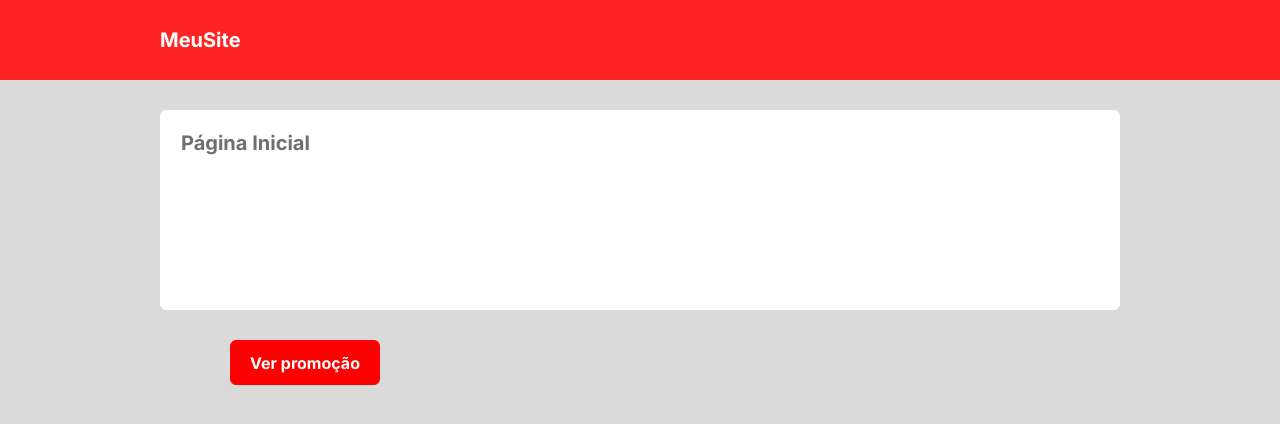
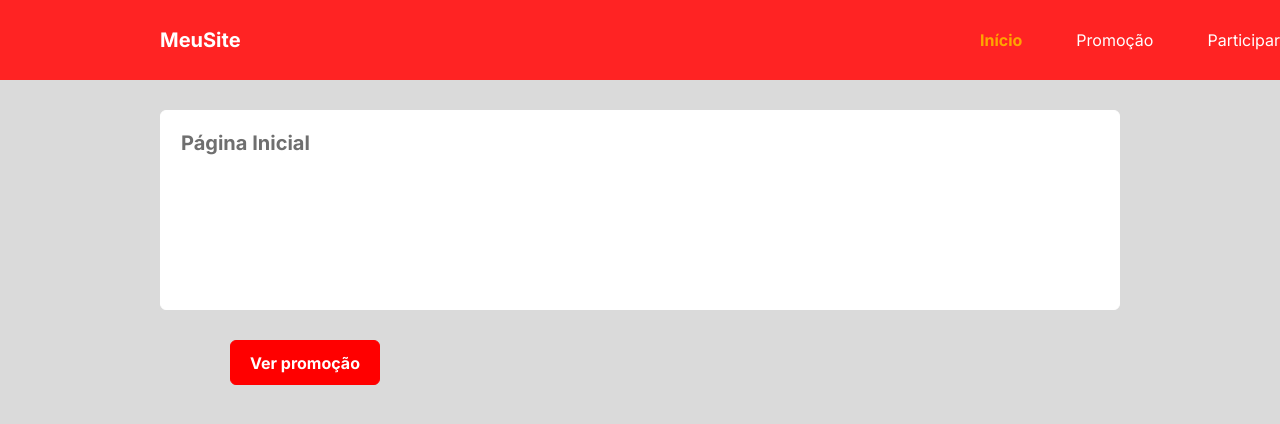
Before and after one commit to Caelest1s/routes-manipulation, a React (Vite) app: page /initial in a window 1280 px wide. Shown: the top 424 px of the page. Built offline with nearby package versions, Linux system fonts and the light colour scheme.

Commit message:
Active Links

```diff
--- a/src/App.tsx
+++ b/src/App.tsx
@@ -12,7 +12,7 @@ export default function App() {
       <BrowserRouter>
         <Routes>
           <Route path="/" element={<ClientHome />} >
-            <Route index element={<Welcome />} />
+            <Route index element={<Navigate to="/initial" />} />
             <Route path="initial" element={<Welcome />} />
             <Route path="promotion" element={<Promotion />} />
             <Route path="signup" element={<SignUp />} />
--- a/src/components/Header/index.tsx
+++ b/src/components/Header/index.tsx
@@ -1,4 +1,4 @@
-import { Link } from 'react-router-dom';
+import { Link, NavLink } from 'react-router-dom';
 import './style.css';
 
 export default function Header() {
@@ -8,6 +8,21 @@ export default function Header() {
                 <Link to="/">
                     <h1>MeuSite</h1>
                 </Link>
+                <div className="rm-container-links ">
+                    {/* nav-orange and nav-white são propriedades CSS, isActive is a boolean method NavLink */}
+                    <NavLink className={({ isActive }) => isActive ? "nav-orange menu-active" : "nav-white"}
+                        to="/initial">
+                        Início
+                    </NavLink>
+                    <NavLink className={({ isActive }) => isActive ? "nav-orange menu-active" : "nav-white"}
+                        to="/promotion">
+                        Promoção
+                    </NavLink>
+                    <NavLink className={({ isActive }) => isActive ? "nav-orange menu-active" : "nav-white"}
+                        to="/signup">
+                        Participar
+                    </NavLink>
+                </div>
             </nav>
         </header>
     );
--- a/src/components/Header/style.css
+++ b/src/components/Header/style.css
@@ -3,3 +3,23 @@ h1 {
     font-size: 20px;
     padding-left: 160px;
 }
+
+.rm-container-links {
+    width: 300px;
+    display: flex;
+    justify-content: space-between;
+    margin: 1rem 0;
+}
+
+
+.nav-orange {
+    color: orange;
+}
+
+.nav-white {
+    color: white;
+}
+
+.menu-active {
+    font-weight: 700;
+}
--- a/src/index.css
+++ b/src/index.css
@@ -42,6 +42,7 @@ nav {
     margin: 0 auto;
     display: flex;
     align-items: center;
+    justify-content: space-between;
 }
 
 a, a:hover {
```
